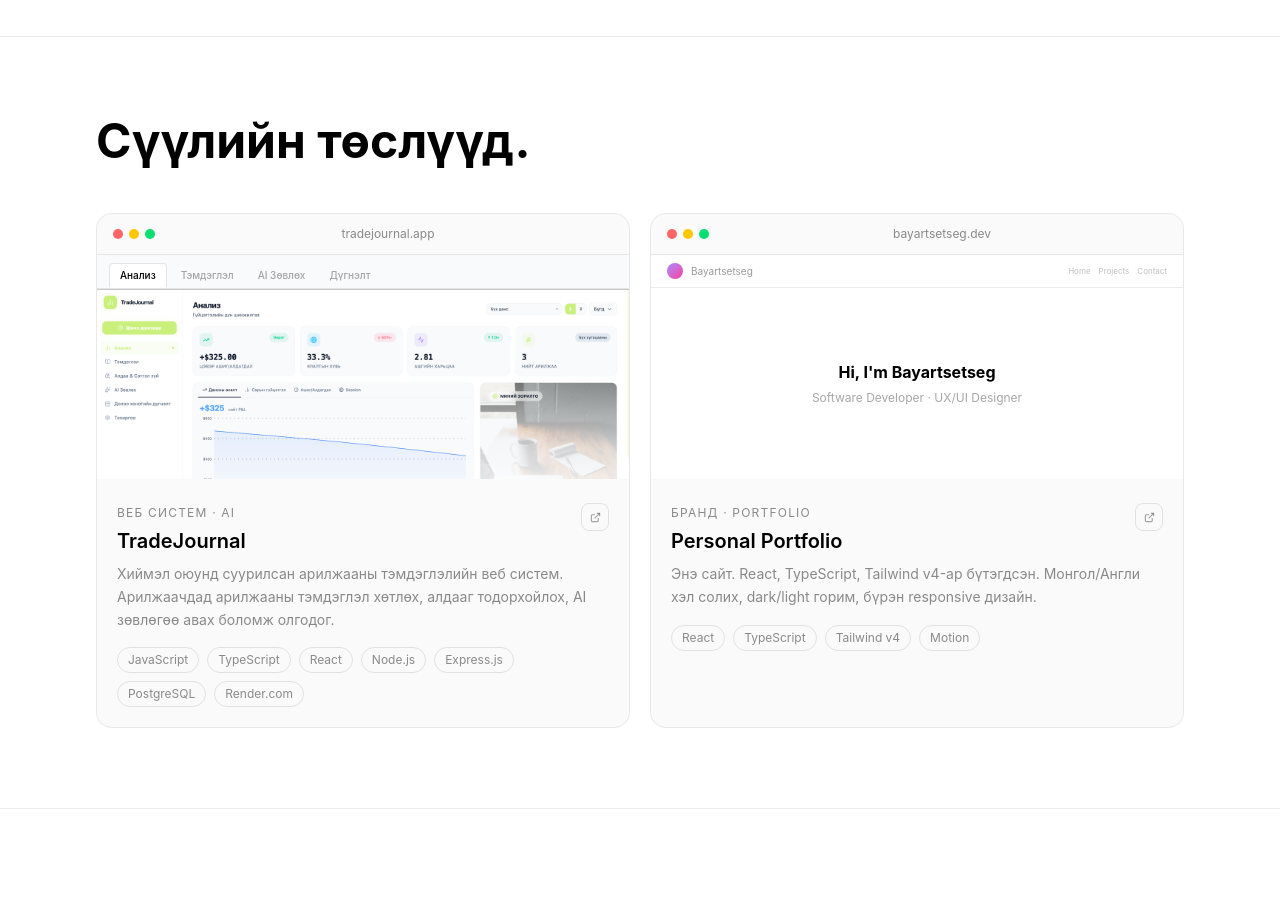
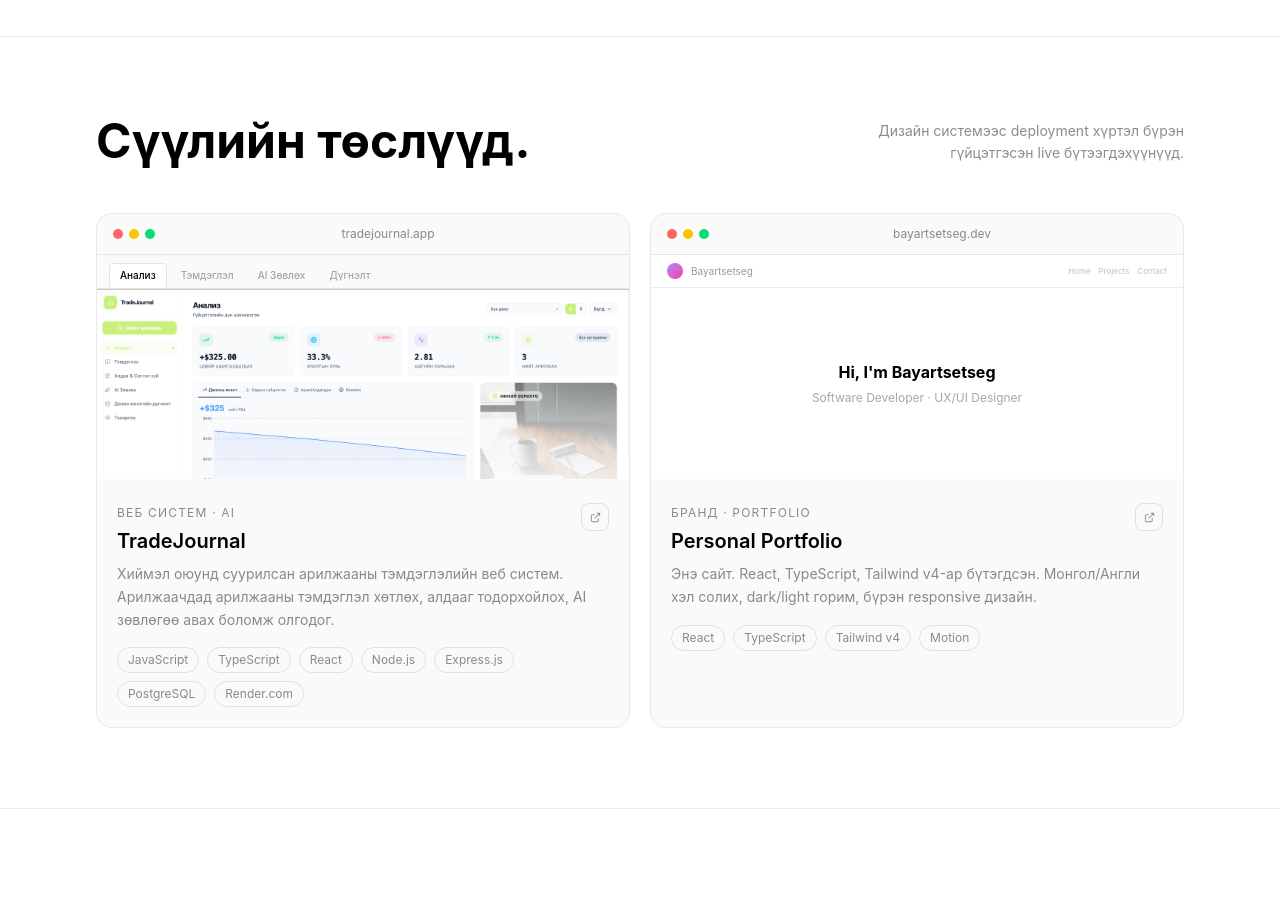
Before and after one commit to Bayartsetsegley01/bayartsetseg-portfolio, a React (Vite) app: page / in a window 1280 px wide. Shown: the part 4200-5106 px from the top of the page. Built offline with nearby package versions, Linux system fonts and the light colour scheme.

Commit message:
Update project section description

```diff
--- a/src/app/translations.ts
+++ b/src/app/translations.ts
@@ -141,7 +141,7 @@ export const t = {
     projects: {
       label: "Хэрэгжүүлсэн төслүүд",
       heading: "Сүүлийн төслүүд.",
-      description: "",
+      description: "Дизайн системээс deployment хүртэл бүрэн гүйцэтгэсэн live бүтээгдэхүүнүүд.",
       items: [
         {
           title: "TradeJournal",
```
